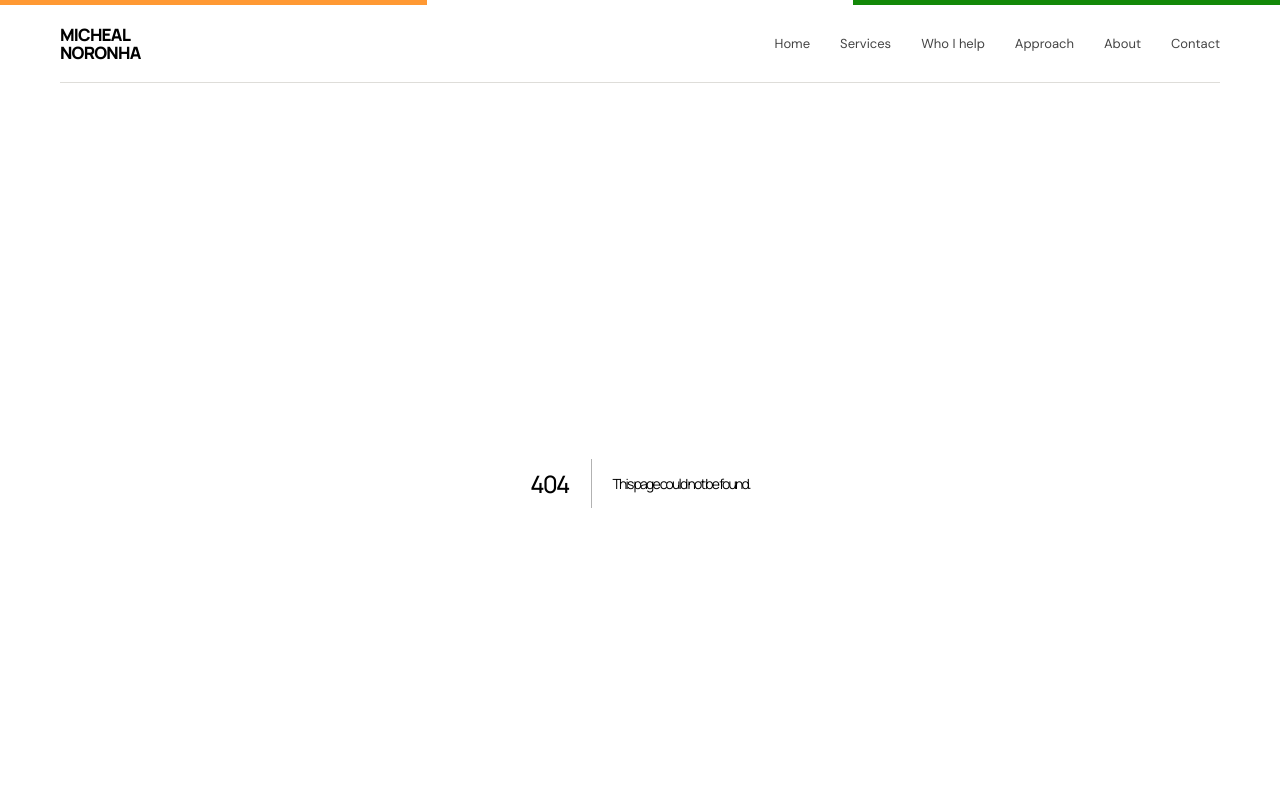
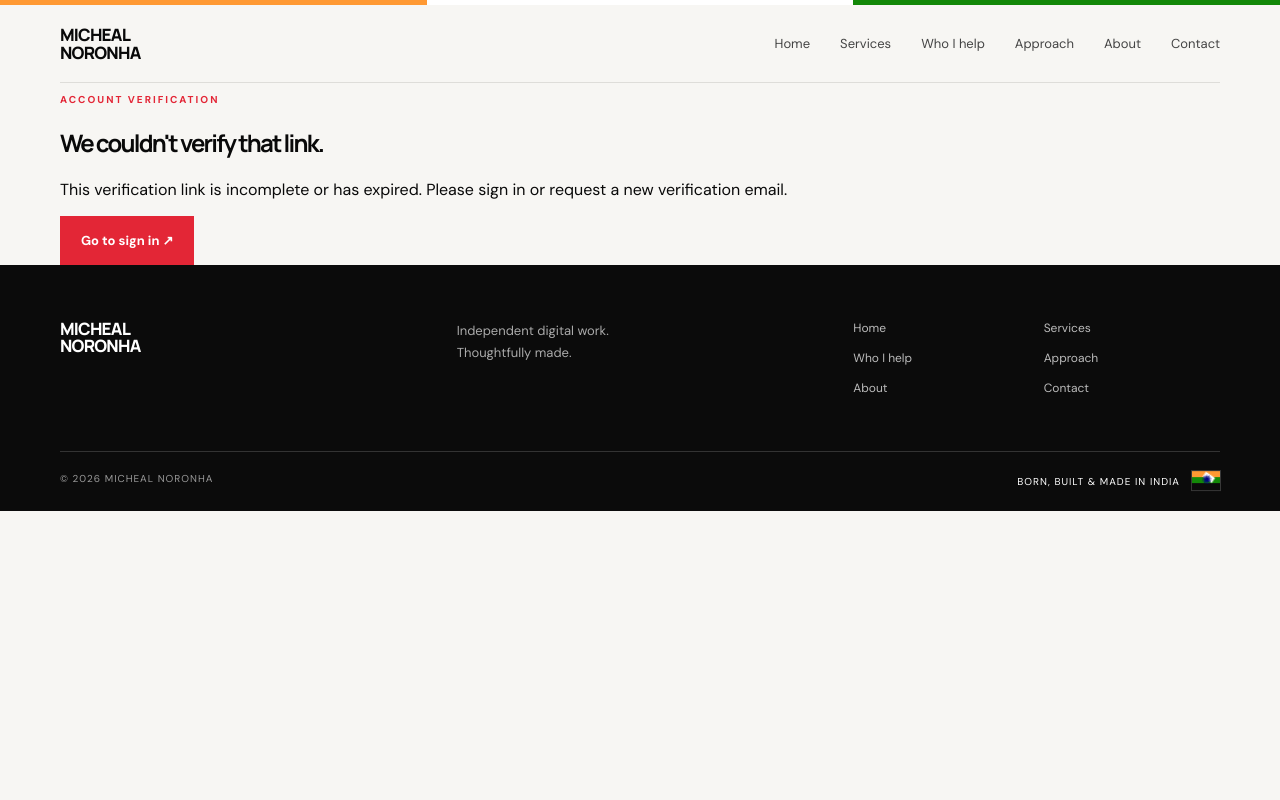
Before and after one commit to mickey22696/micheal-noronha, a Next.js app: page /portal/verify in a window 1280 px wide. Before the commit this address had no page. Shown: the top 800 px of the page. Built offline with nearby package versions, Linux system fonts and the light colour scheme.

Commit message:
Add Nhost-powered client onboarding portal: src/app/portal/verify/page.js

```diff
--- /dev/null
+++ b/src/app/portal/verify/page.js
@@ -0,0 +1,35 @@
+"use client";
+import { useEffect, useState } from "react";
+import Link from "next/link";
+import { useRouter, useSearchParams } from "next/navigation";
+import { getNhost, saveOnboarding } from "../../../lib/nhost";
+
+export default function VerifyPage() {
+  const params=useSearchParams();
+  const router=useRouter();
+  const [message,setMessage]=useState("Verifying your email and preparing your client portal…");
+  const [failed,setFailed]=useState(false);
+
+  useEffect(()=>{
+    let active=true;
+    async function verify(){
+      const code=params.get("code");
+      const verifier=localStorage.getItem("nhost_pkce_verifier");
+      if(!code || !verifier){ if(active){setFailed(true);setMessage("This verification link is incomplete or has expired. Please sign in or request a new verification email.");} return; }
+      try{
+        await getNhost().auth.tokenExchange({code,codeVerifier:verifier});
+        localStorage.removeItem("nhost_pkce_verifier");
+        const raw=localStorage.getItem("mn_pending_onboarding");
+        if(raw){ await saveOnboarding(JSON.parse(raw)); localStorage.removeItem("mn_pending_onboarding"); }
+        if(active) router.replace("/portal");
+      }catch(err){if(active){setFailed(true);setMessage(err?.message||"Verification failed. Please try signing in.");}}
+    }
+    verify();
+    return ()=>{active=false;};
+  },[params,router]);
+
+  return <main className="portal-public"><section className="wrap onboarding-wrap"><div className="onboard-card verify-card">
+    <p className="eyebrow">ACCOUNT VERIFICATION</p><h2>{failed?"We couldn't verify that link.":"Just a moment…"}</h2><p>{message}</p>
+    {failed&&<Link className="btn primary" href="/portal/sign-in">Go to sign in ↗</Link>}
+  </div></section></main>;
+}
```
